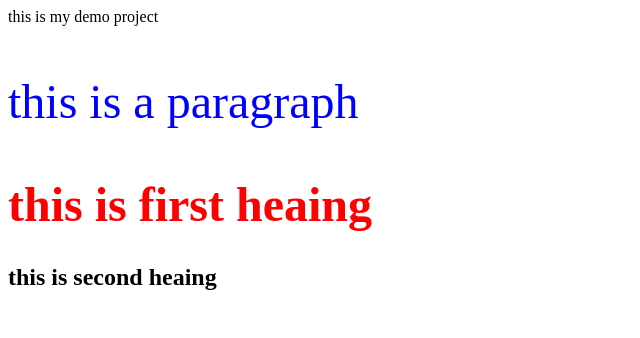
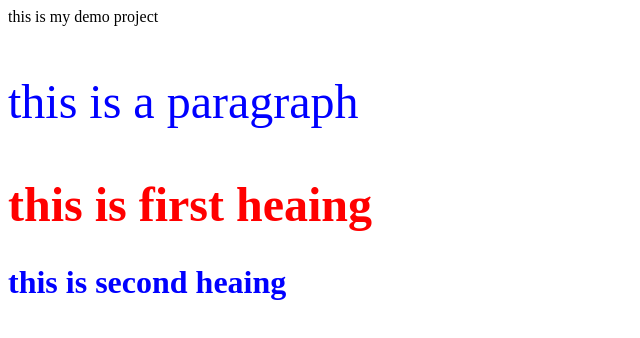
Before and after one commit to thalhathta/HTTPSREMOTEREPO, a plain HTML site: page index.html in a window 1280 px wide. Shown: the whole page, without its empty margins (0-640 px from the left). Drawn offline with Linux system fonts and the light colour scheme.

Commit message:
added style for h2 index.html

```diff
--- a/index.html
+++ b/index.html
@@ -9,6 +9,7 @@
         font-size: 300%;
       }
       h1{color:red;font-size:300%}
+      h2{color:blue;font-size:200%}
     </style>
   </head>
   <body>
```
